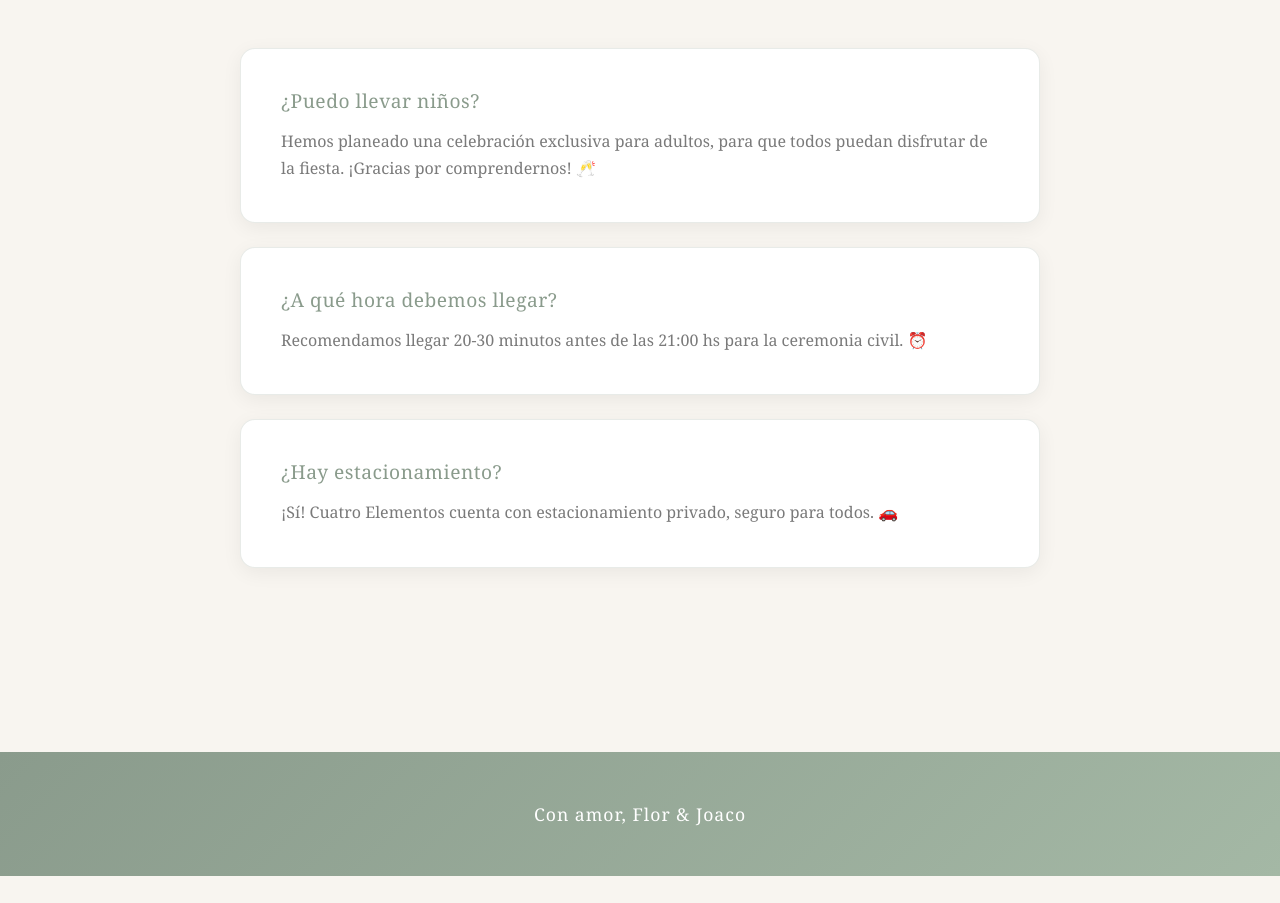
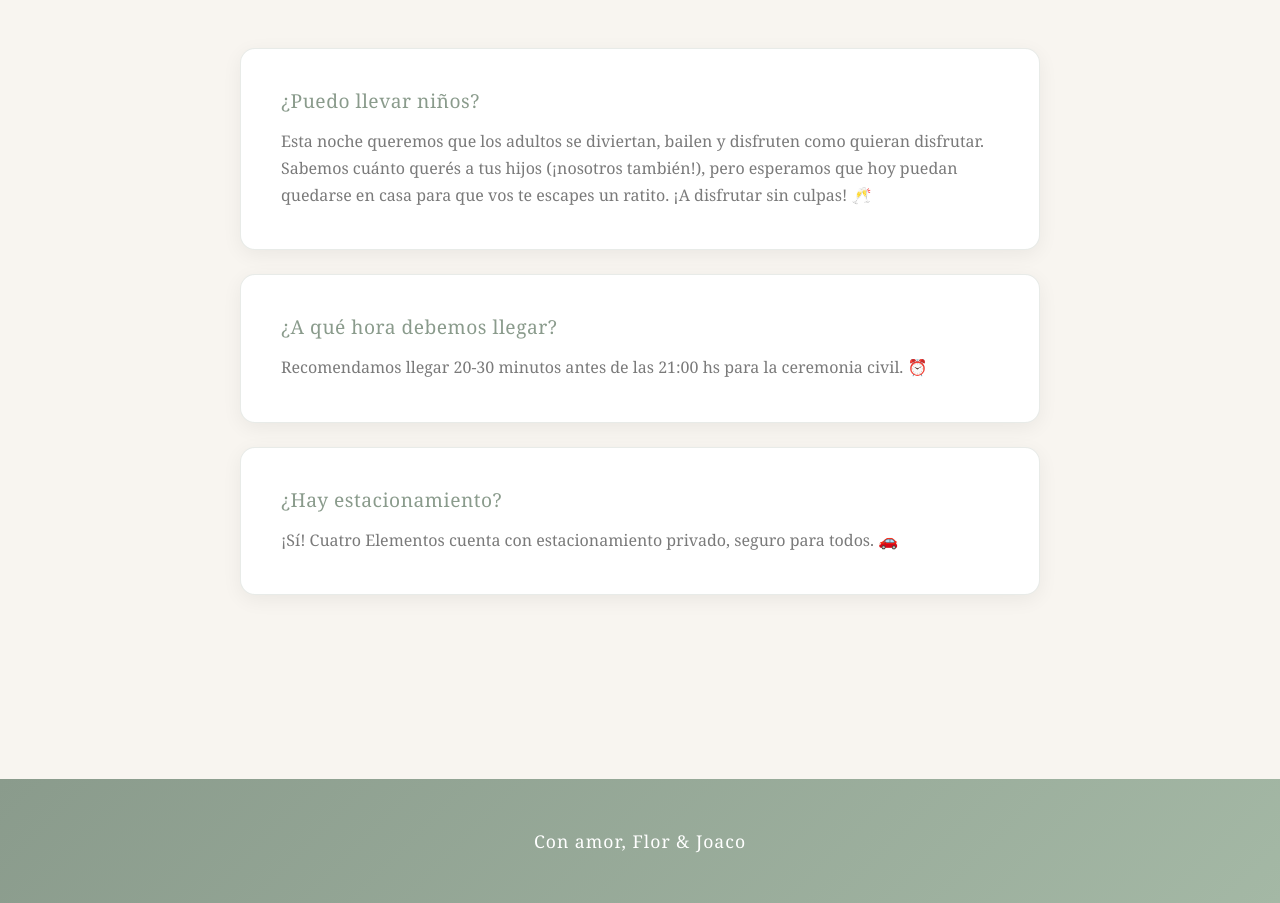
Before and after one commit to diem0002/bodaweb, a plain HTML site: page index.html in a window 1280 px wide. Shown: the part 5400-6303 px from the top of the page. Before the commit the page ends 6276 px from the top, so only its background shows below. Drawn offline with Linux system fonts and the light colour scheme.

Commit message:
faq niños

```diff
--- a/index.html
+++ b/index.html
@@ -183,7 +183,9 @@
 
             <div class="faq-item">
                 <h3>¿Puedo llevar niños?</h3>
-                <p>Hemos planeado una celebración exclusiva para adultos, para que todos puedan disfrutar de la fiesta. ¡Gracias por comprendernos! 🥂</p>
+                <p>Esta noche queremos que los adultos se diviertan, bailen y disfruten como quieran disfrutar.
+                Sabemos cuánto querés a tus hijos (¡nosotros también!), pero esperamos que hoy puedan quedarse en casa para que vos te escapes un ratito.
+                ¡A disfrutar sin culpas! 🥂</p>
             </div>
             <div class="faq-item">
             <h3>¿A qué hora debemos llegar?</h3>
```
